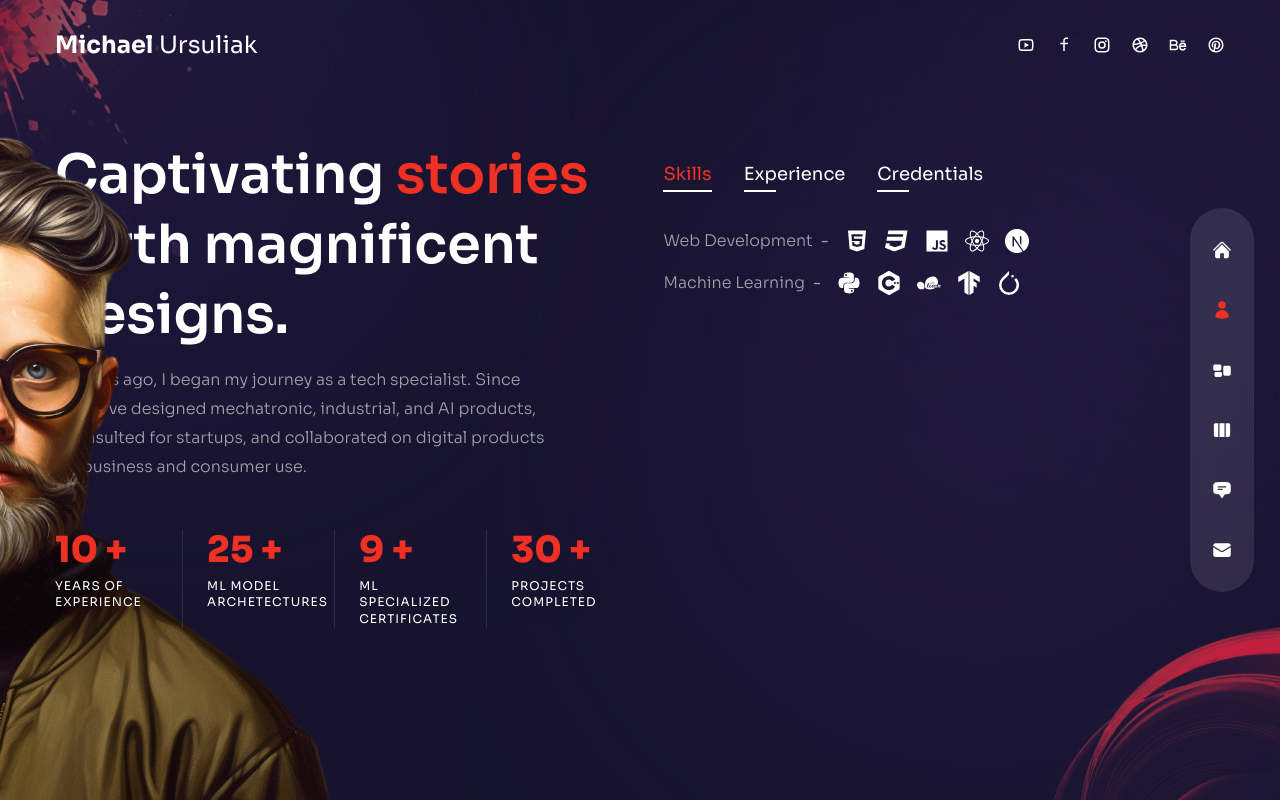
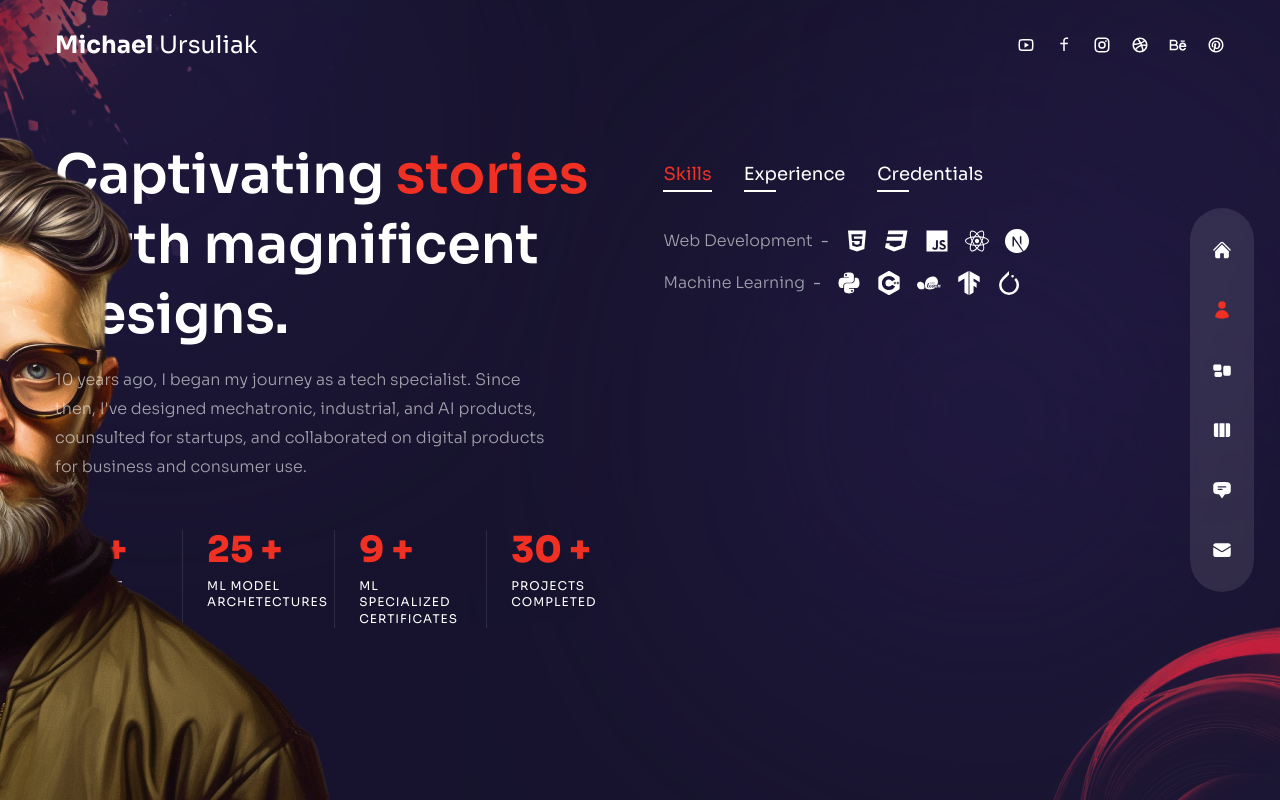
Before and after one commit to LuckierBread/LuckierBread.github.io, a Next.js app: page /about in a window 1280 px wide. Built offline with nearby package versions, Linux system fonts and the light colour scheme.

Commit message:
Put text in front of avatar

```diff
--- a/pages/about/index.js
+++ b/pages/about/index.js
@@ -143,6 +143,7 @@ const About = () => {
         animate='show'
         exit='hidden'
         className='hidden xl:flex absolute bottom-0 -left-[370px]'
+        style={{zIndex: 1}}
       >
         <Avatar />
       </motion.div>
@@ -165,6 +166,7 @@ const About = () => {
             animate='show'
             exit='hidden'
             className='max-w-[500px] mx-auto xl:mx-0 mb-6 xl:mb-12 px-2 xl:px-0'
+            style={{zIndex: 2}}
           >
             10 years ago, I began my journey as a tech specialist. Since then,
             I&apos;ve designed mechatronic, industrial, and AI products, counsulted for startups,
```
